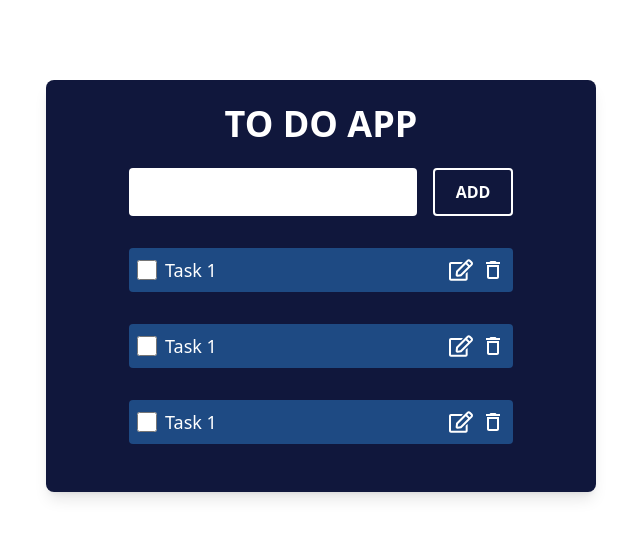
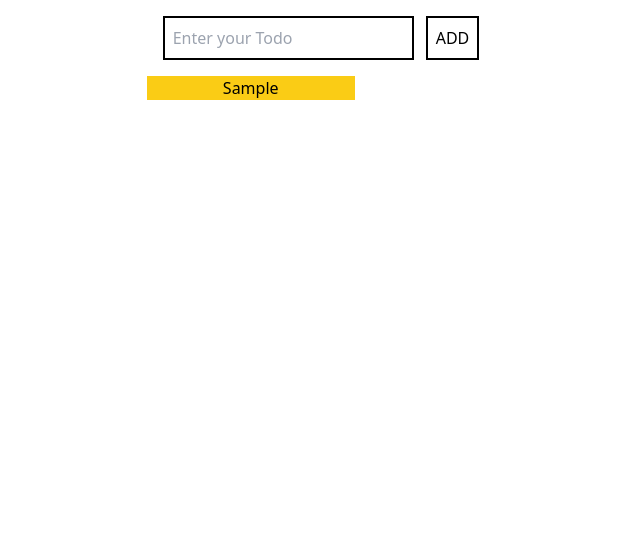
Before and after one commit to Viswajith2003/To_do_List, a React (Create React App) app: page / in a window 1280 px wide. Both pictures are taken after typing "Sample" into the empty fields and a click on the button "ADD". Shown: the top 538 px of the page, without its empty margins (319-959 px from the left). Built offline with nearby package versions, Linux system fonts and the light colour scheme.

Commit message:
practice with demo

```diff
--- a/src/App.jsx
+++ b/src/App.jsx
@@ -1,10 +1,12 @@
 import React from 'react'
 import Todo from './UI/todo'
+import Demo from './UI/demo'
 
 export default function App() {
   return (
     <div>
-      <Todo/>
+      {/* <Todo/> */}
+      <Demo/>
     </div>
   )
 }
--- /dev/null
+++ b/src/UI/demo.jsx
@@ -0,0 +1,38 @@
+import React, { useState } from "react";
+
+export default function Demo() {
+  const [input, setInput] = useState("");
+  const [todos, setTodos] = useState([]);
+
+  const addTodo = () => {
+    setTodos([...todos, input]);
+    setInput('')
+    console.log(todos);
+  };
+
+  return (
+    <div className="flex justify-center item-center">
+      <div>
+        <div className="m-4">
+          <input
+            type="text"
+            value={input}
+            placeholder="Enter your Todo"
+            className="p-2 border-2 border-black mr-3"
+            onChange={(e) => setInput(e.target.value)}
+          />
+          <button className="p-2 border-2 border-black" onClick={addTodo}>
+            ADD
+          </button>
+        </div>
+        <div>
+          <ul className="text-center">
+            {todos.map((content) => (
+              <li className="bg-yellow-400 w-52">{content}</li>
+            ))}
+          </ul>
+        </div>
+      </div>
+    </div>
+  );
+}
--- a/src/UI/todo.jsx
+++ b/src/UI/todo.jsx
@@ -1,8 +1,23 @@
 import React from "react";
 import { MdDeleteOutline } from "react-icons/md";
 import { FaRegEdit } from "react-icons/fa";
+import { useState } from "react";
 
 export default function Todo() {
+  const [input, setInput] = useState("");
+  const [todos, setTodos] = useState([]);
+
+  const addTodo = () => {
+    setTodos([...todos, input]);
+    setInput('')
+    console.log(todos);
+  };
+
+  const handleSubmit = (e) => {
+    e.preventDefault();
+  };
+
+
   return (
     <div className="flex justify-center items-center text-center ">
       <div
@@ -10,51 +25,36 @@ export default function Todo() {
         style={{ width: "550px" }}
       >
         <h1 className="font-bold text-4xl mt-6 mb-6">TO DO APP</h1>
-        <form action="submit">
+        <form action="submit" onSubmit={handleSubmit}>
           <input
             type="text"
+            value={input}
             placeholder="Enter your todo"
-            className="p-2 w-72 h-12 rounded "
+            className="p-2 w-72 h-12 rounded text-black"
+            onChange={(e) => setInput(e.target.value)}
           />
           <button
             type="button"
             className="ml-4 border-2 border-white w-20 h-12 font-bold rounded hover:bg-[#2a61a9] hover:text-lg"
+            onClick={addTodo}
           >
             ADD
           </button>
         </form>
         <div className="flex justify-center items-center mb-12">
           <ul>
-            <li className="bg-[#1e4a83] w-96 mt-8 text-left p-2 rounded flex justify-between">
+            {todos.map((contents)=>(
+              <li className="bg-[#1e4a83] w-96 mt-8 text-left p-2 rounded flex justify-between">
               <div className="flex gap-2">
                 <input type="checkbox" className="w-5" />
-                <p className="text-lg">Task 1</p>
+                <p className="text-lg">{contents}</p>
               </div>
               <div className="flex gap-2 items-center">
                 <FaRegEdit className="w-6 h-6" />
                 <MdDeleteOutline className="w-6 h-6" />
               </div>
             </li>
-            <li className="bg-[#1e4a83] w-96 mt-8 text-left p-2 rounded flex justify-between">
-              <div className="flex gap-2">
-                <input type="checkbox" className="w-5" />
-                <p className="text-lg">Task 1</p>
-              </div>
-              <div className="flex gap-2 items-center">
-                <FaRegEdit className="w-6 h-6" />
-                <MdDeleteOutline className="w-6 h-6" />
-              </div>
-            </li>
-            <li className="bg-[#1e4a83] w-96 mt-8 text-left p-2 rounded flex justify-between">
-              <div className="flex gap-2">
-                <input type="checkbox" className="w-5" />
-                <p className="text-lg">Task 1</p>
-              </div>
-              <div className="flex gap-2 items-center">
-                <FaRegEdit className="w-6 h-6" />
-                <MdDeleteOutline className="w-6 h-6" />
-              </div>
-            </li>
+            ))}
           </ul>
         </div>
       </div>
--- a/src/component/TodoApp.css
+++ /dev/null
@@ -1,55 +0,0 @@
-body{
-    margin: 0;
-    background-color: rgb(70, 183, 248);
-    font-family: sans-serif;
-}
-h1
-{
-    color: rgb(247, 255, 3);
-}
-.todo-container
-{
-    width: 500px;
-    margin: auto;
-    margin-left: 500px;
-    margin-top: 60px;
-    text-align: center;
-}
-.input-section
-{
-    background-color: rgb(10, 2, 42);
-    padding: 18px;
-    border-radius: 10px;
-}
-.input-section input
-{
-    border-radius: 5px;
-    border: 1px solid silver;
-    width: 100%;
-    padding: 10px;
-    box-sizing: border-box;
-}
-ul{
-    text-align: left;
-    padding: 0;
-}
-ul li{
-    list-style: none;
-    background-color: #fff;
-    padding: 15px;
-    border-radius: 5px;
-    margin-bottom: 10px;
-    box-shadow: 0 5px 6px #010030b3;
-    display: flex;
-}
-ul li i{
-    text-align: right;
-    flex: 1;
-    align-items: center;
-    cursor: pointer;
-}
-
-input::placeholder
-{
-    color:rgb(101, 101, 138)
-}
--- a/src/component/TodoApp.jsx
+++ /dev/null
@@ -1,70 +0,0 @@
-import React, { Component } from 'react'
-import "./TodoApp.css"
-
-export default class TodoApp extends Component {
-
-  state={
-    input:"",
-    items:[]
-  }
-
-
-  handleChange= event =>{
-    this.setState({
-        input:event.target.value
-    });
-    //console.log(this.state.input);
-  };
-
-  storeItem=event=>
-  {
-        event.preventDefault();
-        const { input } =this.state;
-        //const allItems=this.state.items;
-
-       // allItems.push(input);
-
-        this.setState({
-            items: [...this.state.items, input],  //Arrys adding (spread-operator[to create copy]
-            input: ""
-        });
-  };
-
-  deleteItem=key=>{
-    const allItems=this.state.items;
-    allItems.splice(key,1);
-    //console.log(key,1);
-
-    this.setState({
-        items: allItems   //items:this.state.items.filter((data,index)=>index !== key)
-    })
-  }
-
-  render() {
-
-    const { input,items }=this.state;     //De-structuring
-    console.log(items);
-
-    return (
-      <div className='todo-container'>
-
-        <form className='input-section' onSubmit={this.storeItem}>
-            <h1>Todo App</h1>
-            <input
-                type="text"
-                value={input}
-                onChange={this.handleChange}
-                placeholder='Enter Items'
-             />
-        </form>
-        <ul>
-           {items.map((data,index) => (
-                <li key={index}>
-                    {data} <i className="fas fa-trash-alt" onClick={() => this.deleteItem(index)}></i>
-                </li>
-           ))}
-        </ul>
-      </div>
-    )
-  }
-}
```
